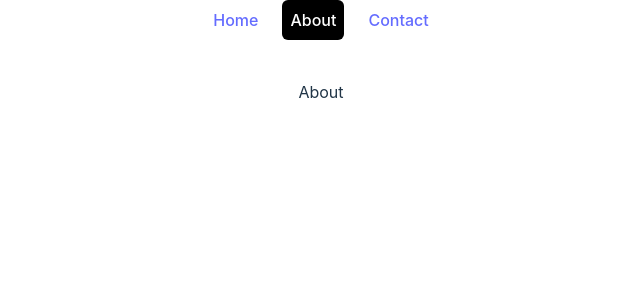
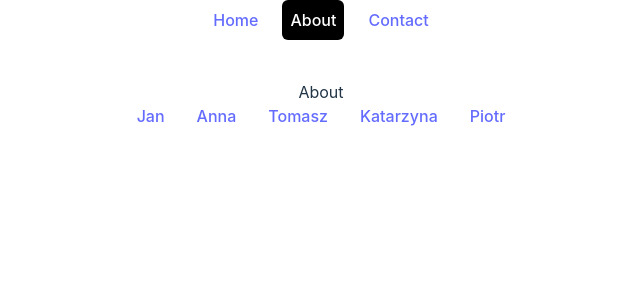
Before and after one commit to RafalKielbasa/react-tasks, a React (Vite) app: page /about in a window 1280 px wide. Shown: the top 300 px of the page, without its empty margins (319-959 px from the left). Built offline with nearby package versions, Linux system fonts and the light colour scheme.

Commit message:
feat: nested routes

```diff
--- /dev/null
+++ b/src/components/UserProfile.jsx
@@ -0,0 +1,10 @@
+import { useNavigate, useParams } from 'react-router-dom';
+import users from '../../userMockData';
+
+const UserProfile = () => {
+	const id = useParams();
+
+	return <div>{}</div>;
+};
+
+export default UserProfile;
--- a/src/pages/About.jsx
+++ b/src/pages/About.jsx
@@ -1,5 +1,26 @@
+import { Link, Outlet } from 'react-router-dom';
+import users from '../../userMockData';
+
 const About = () => {
-    return <div>About</div>;
-  };
+	return (
+		<div className='flex flex-col items-center'>
+			<div>About</div>
+			<div>
+				{users.map(({ imie, id }) => {
+					return (
+						<Link
+							className='p-4'
+							key={id}
+							to={`/about/${id}`}
+						>
+							{imie}
+						</Link>
+					);
+				})}
+			</div>
+			<Outlet />
+		</div>
+	);
+};
 
-  export default About
+export default About;
--- /dev/null
+++ b/userMockData.js
@@ -0,0 +1,39 @@
+const users = [
+	{
+		id: 1,
+		imie: 'Jan',
+		nazwisko: 'Kowalski',
+		opis: 'Miłośnik gór i fotografii.',
+		hobby: ['fotografia', 'wędrówki górskie'],
+	},
+	{
+		id: 2,
+		imie: 'Anna',
+		nazwisko: 'Nowak',
+		opis: 'Entuzjastka gotowania i literatury.',
+		hobby: ['gotowanie', 'czytanie książek'],
+	},
+	{
+		id: 3,
+		imie: 'Tomasz',
+		nazwisko: 'Wiśniewski',
+		opis: 'Fan motoryzacji i sportów ekstremalnych.',
+		hobby: ['motoryzacja', 'skoki ze spadochronem'],
+	},
+	{
+		id: 4,
+		imie: 'Katarzyna',
+		nazwisko: 'Zielińska',
+		opis: 'Pasjonatka technologii i rozwoju osobistego.',
+		hobby: ['programowanie', 'rozwój osobisty'],
+	},
+	{
+		id: 5,
+		imie: 'Piotr',
+		nazwisko: 'Nowicki',
+		opis: 'Zapalony wędkarz i miłośnik natury.',
+		hobby: ['wędkarstwo', 'spacery w lesie'],
+	},
+];
+
+export default users
```
Also changed, not shown: src/main.jsx (+12 -10 lines).
